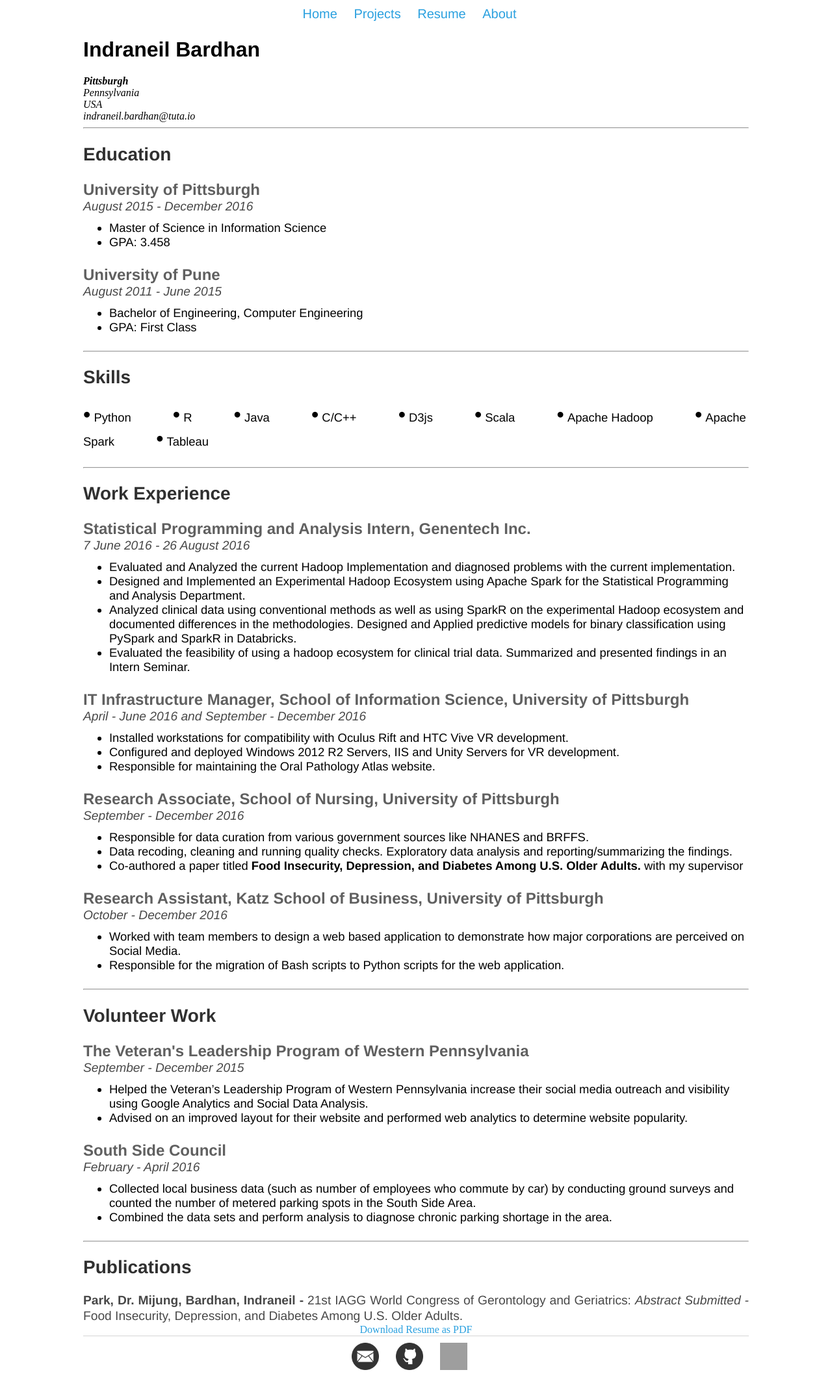
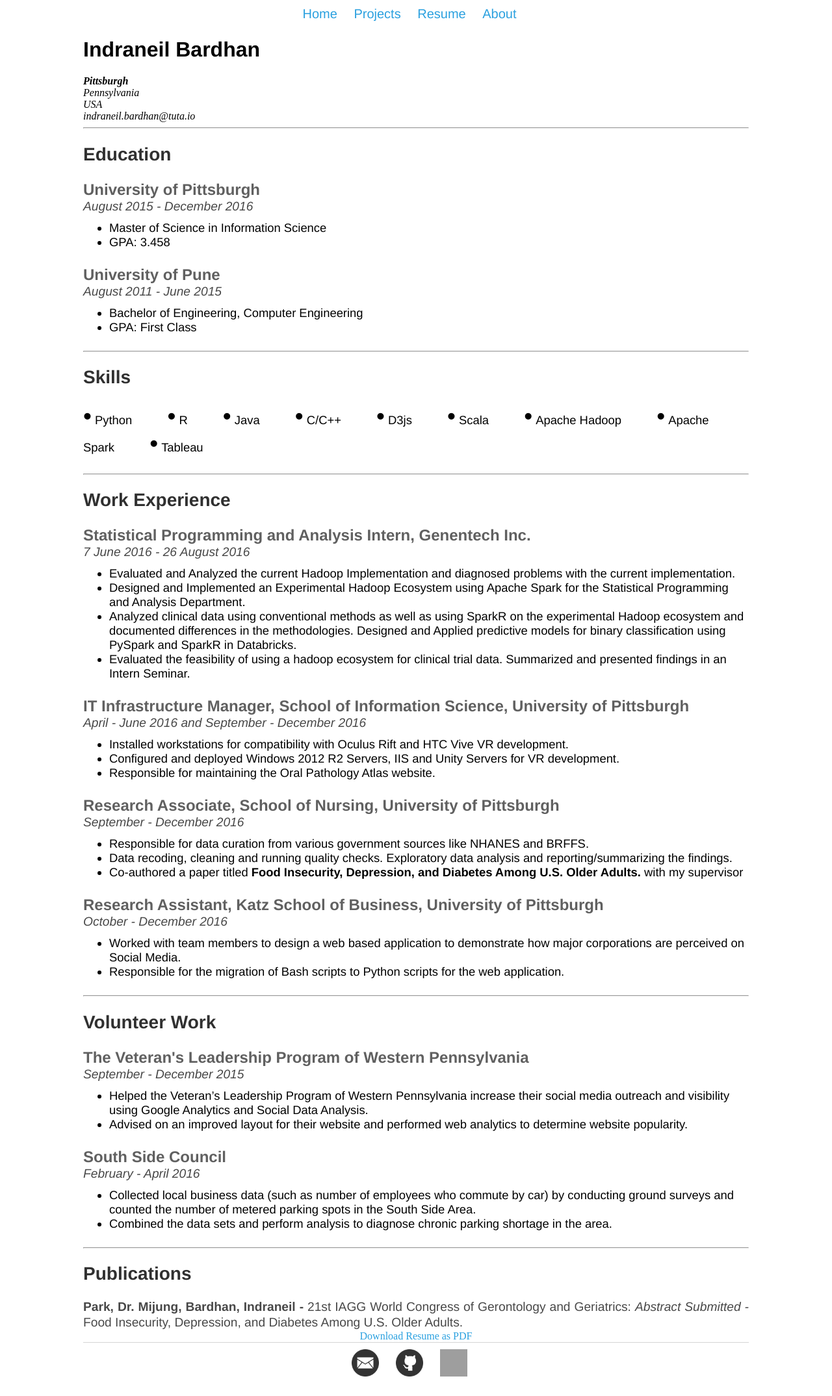
Before and after one commit to NeilBardhan/neilbardhan.github.io, a Jekyll site: the page built from resume/index.html, in a window 1280 px wide. Shown: the whole page at 65% size. Built offline with Jekyll 4.4.1, drawn with Linux system fonts in a browser that asks for light colours; grey boxes are pictures that could not be loaded.

Commit message:
Update main.css

```diff
--- a/css/main.css
+++ b/css/main.css
@@ -71,12 +71,12 @@ p {
 
 ul.skills li:before {
     content: "•";
-    font-size: 1.75em;
+    font-size: 2em;
 }
 
 ul.skills li {
     display: inline;
-    margin-right: 59px;
+    margin-right: 49px;
 }
 
 ul.skills{
```
